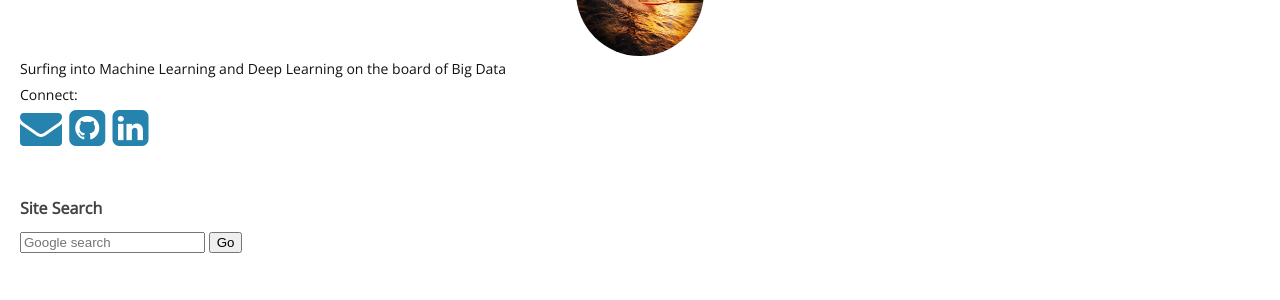
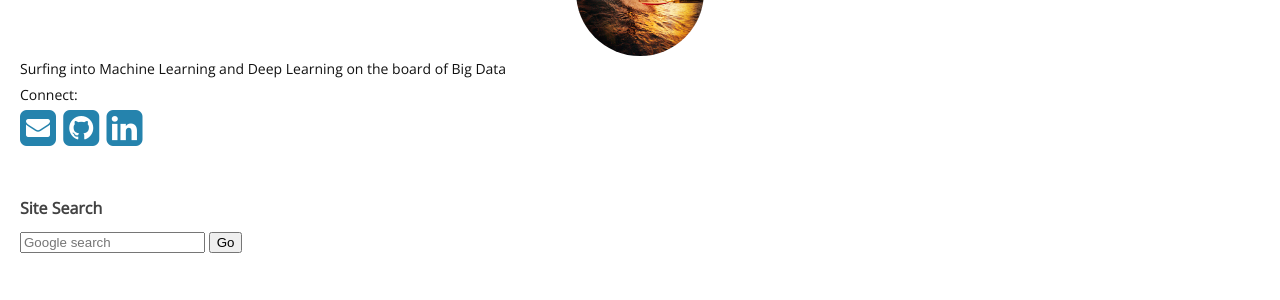
Before and after one commit to wonik/wonikjang.github.io, a Jekyll site: the page built from f_guestbook.md, in a window 1280 px wide. Shown: the part 483-783 px from the top of the page. Built offline with Jekyll 4.4.1, drawn with Linux system fonts in a browser that asks for light colours; nearby versions of some CDN libraries; comment, search, counter and statistics services are not loaded.

Commit message:
Update Aboutme.html

```diff
--- a/_includes/Aboutme.html
+++ b/_includes/Aboutme.html
@@ -9,7 +9,7 @@
   Connect: <br />
 
   {% if site.email != empty %}
-  <a href="mailto:{{site.email}}" title="mailto: {{site.email}}"><i class="fa fa-envelope fa-3x"></i></a>&nbsp;
+  <a href="mailto:{{site.email}}" title="mailto: {{site.email}}"><i class="fa fa-envelope-square fa-3x"></i></a>&nbsp;
   {% endif %}
 
   {% if site.github_username != empty %}
```
